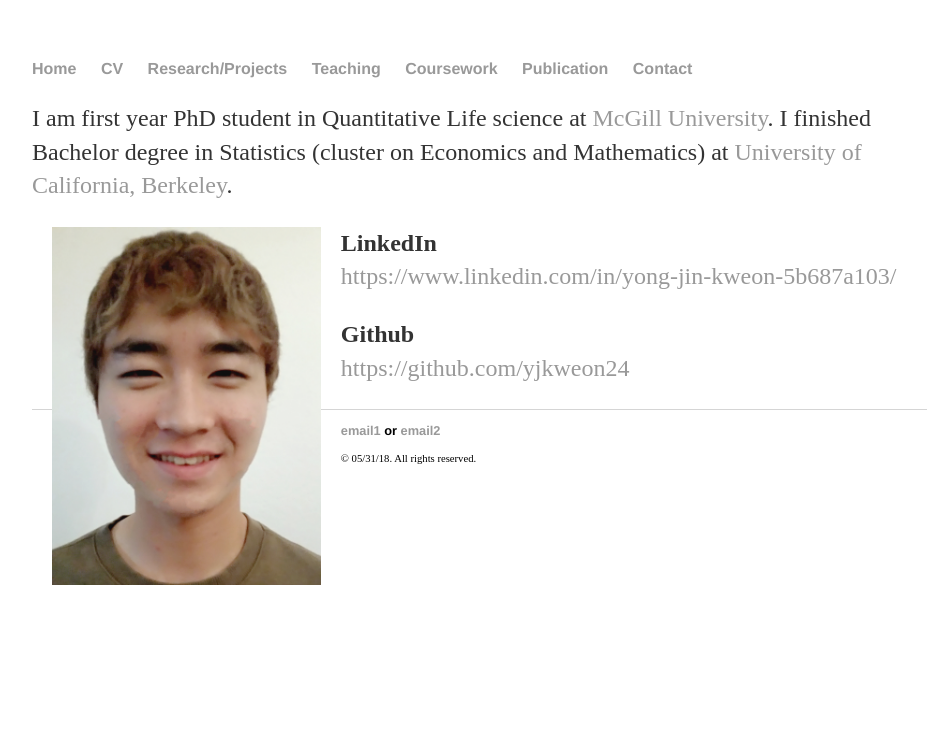
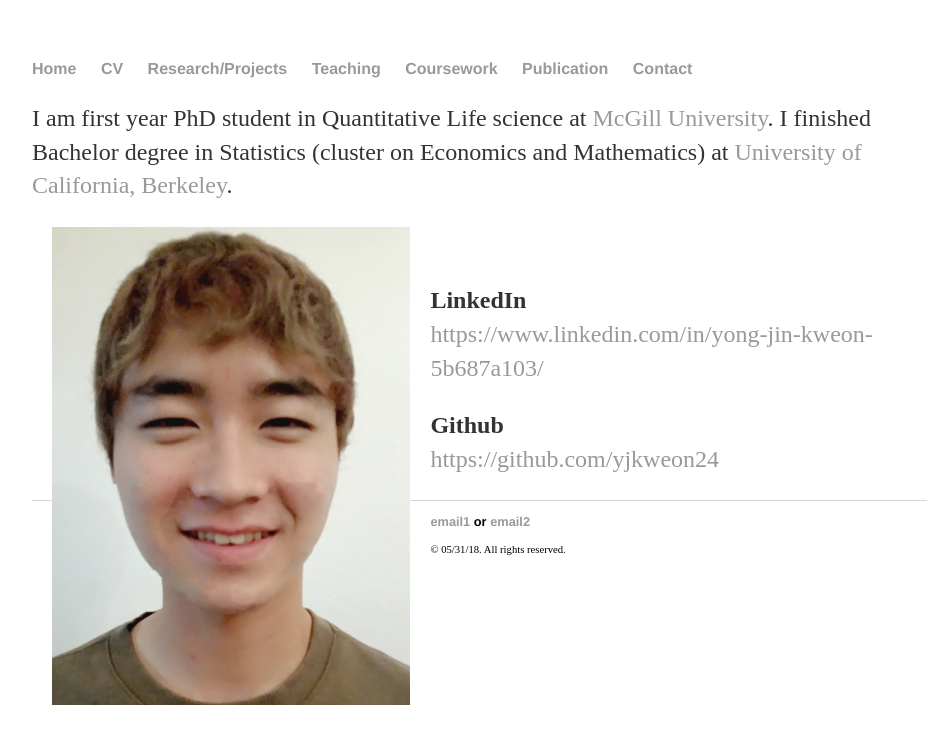
Before and after one commit to yjkweon24/yjkweon24.github.io, a Jekyll site: the page built from index.html, in a window 1280 px wide. Shown: the top 744 px of the page, without its empty margins (160-1087 px from the left). Built offline with Jekyll 4.4.1, drawn with Linux system fonts in a browser that asks for light colours.

Commit message:
line breaking added

```diff
--- a/index.html
+++ b/index.html
@@ -9,7 +9,8 @@
         </p>
 </div><!-- /.blurb -->
 
-<p><img class="profile-picture" src="images/Jin.jpg" alt="hi This is Jin" hspace=20 width="30%" height = "30%" style="float:left;"/>
+<p><img class="profile-picture" src="images/Jin.jpg" alt="hi This is Jin" hspace=20 width="40%" height = "60%" style="float:left;"/> <br>
+
 
 <p> <b>LinkedIn</b> <br>
 	<a href="https://www.linkedin.com/in/yong-jin-kweon-5b687a103/">https://www.linkedin.com/in/yong-jin-kweon-5b687a103/</a>
```
